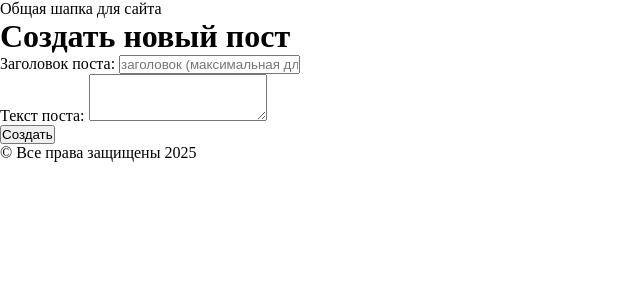
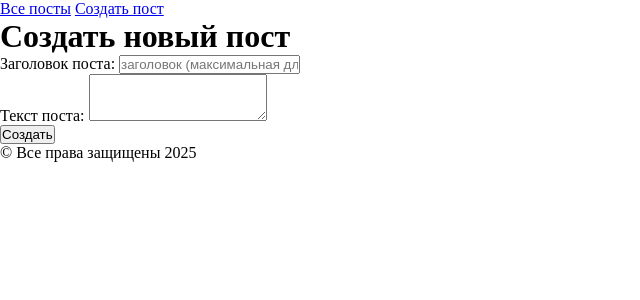
Before and after one commit to Usimato/-1, a Django app: page /posts/add/ in a window 1280 px wide. Shown: the top 300 px of the page, without its empty margins (0-640 px from the left). Run offline with Django 5.2, Linux system fonts and the light colour scheme.

Commit message:
feat(nav): Добавил навигационное меню

```diff
--- a/blog/urls.py
+++ b/blog/urls.py
@@ -3,7 +3,7 @@ from django.urls import path
 from . import views
 
 urlpatterns = [
-path("posts/", views.get_post_list, name='post_list'),
-path("posts/<int:post_id>/", views.get_post_detail, name='post_detail'),
-path('posts/add/', views.create_post),
+    path("posts/", views.get_post_list, name='post_list'),
+    path("posts/<int:post_id>/", views.get_post_detail, name='post_detail'),
+    path("posts/add/", views.create_post, name='new_post'),
 ]
--- a/templates/base.html
+++ b/templates/base.html
@@ -10,7 +10,10 @@
 </head>
 <body>
     <header>
-        Общая шапка для сайта
+        <nav>
+            <a href=" {% url "post_list" %}">Все посты</a>
+            <a href=" {% url "new_post" %}">Создать пост</a>
+</nav>
     </header>
 
     <main>
```
